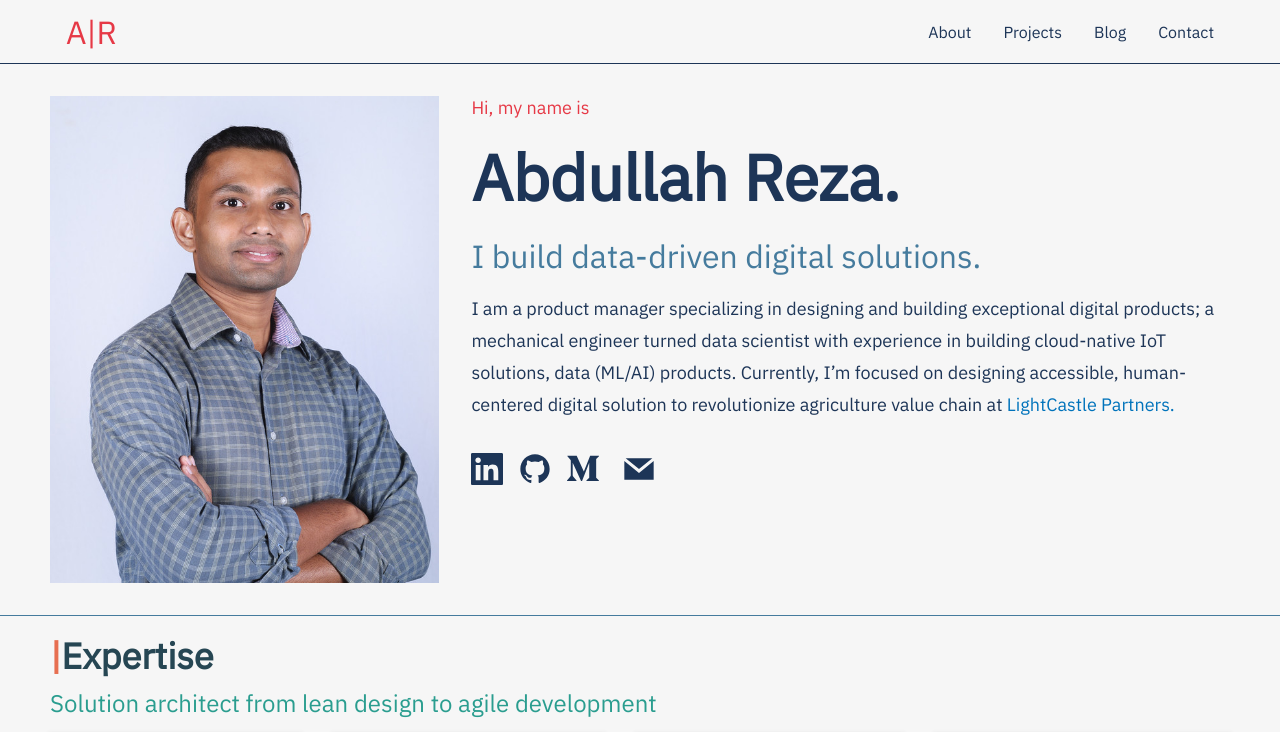
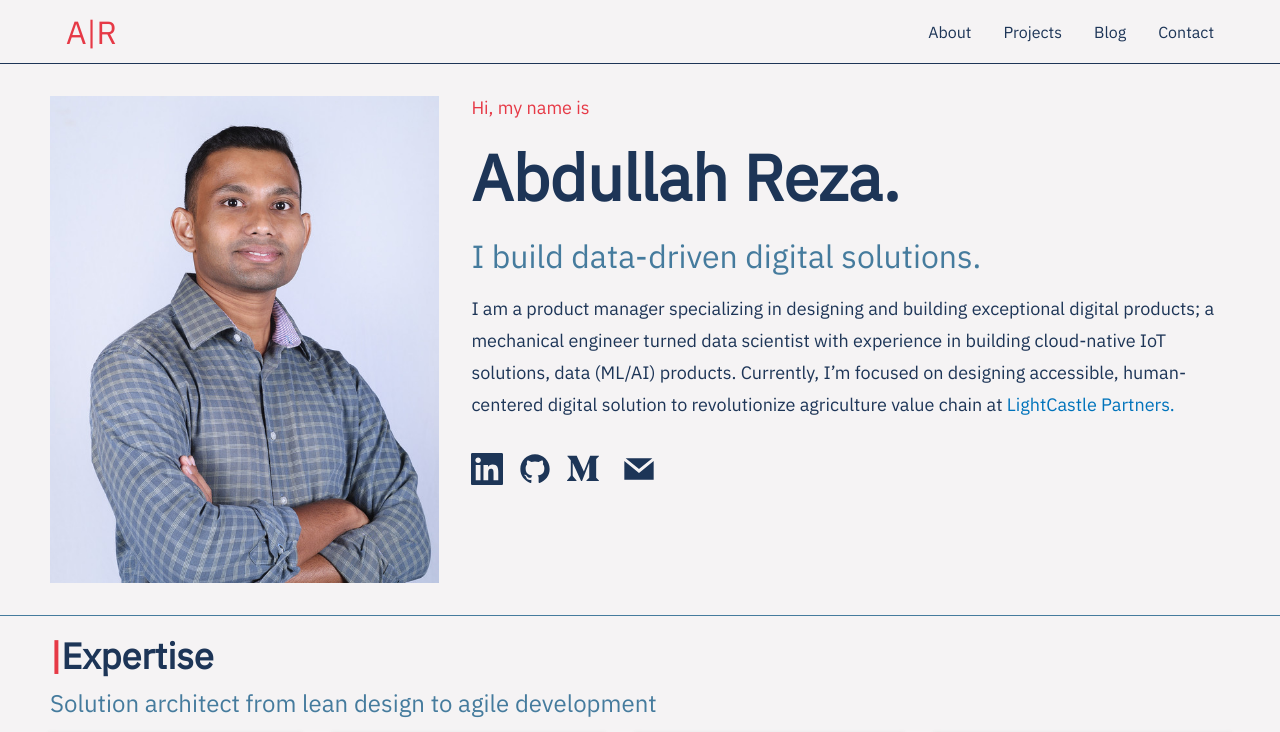
Before and after one commit to rezaabdullah/my-portfolio, a Gatsby site: page / in a window 1280 px wide. Shown: the top 732 px of the page. Built offline with nearby package versions, Linux system fonts and the light colour scheme; Gatsby itself is replaced by a stand-in of ours.

Commit message:
style: Theme color updated

```diff
--- a/src/components/Expertise.js
+++ b/src/components/Expertise.js
@@ -62,18 +62,18 @@
 `
 
 const ExpertiseH1 = styled.h1`
-    color: #264653;
+    color: #1d3557;
     font-weight: 600;
     font-size: clamp(24px, 6vw, 36px);
 
     span {
-        color: #E76F51;
+        color: #e63946;
         font-weight: bold;
     }
 `
 
 const ExpertiseH2 = styled.h2`
-    color: #2A9d8F;
+    color: #457b9d;
     font-weight: 300;
     font-size: clamp(18px, 6vw, 24px);
     padding-top: 8px;
--- a/src/components/styles/GlobalStyles.js
+++ b/src/components/styles/GlobalStyles.js
@@ -2,11 +2,10 @@
 
 export const GlobalStyle = createGlobalStyle`
     * {
-        font-family: "IBM Plex Sans";
+        font-family: "IBM Plex Sans", sans-serif;
         margin: 0;
         padding: 0;
         box-sizing: border-box;
-        // background: #EAF0F4;
-        background: #f6f6f6;
+        background: #f5f3f4;
     }
 `
```
